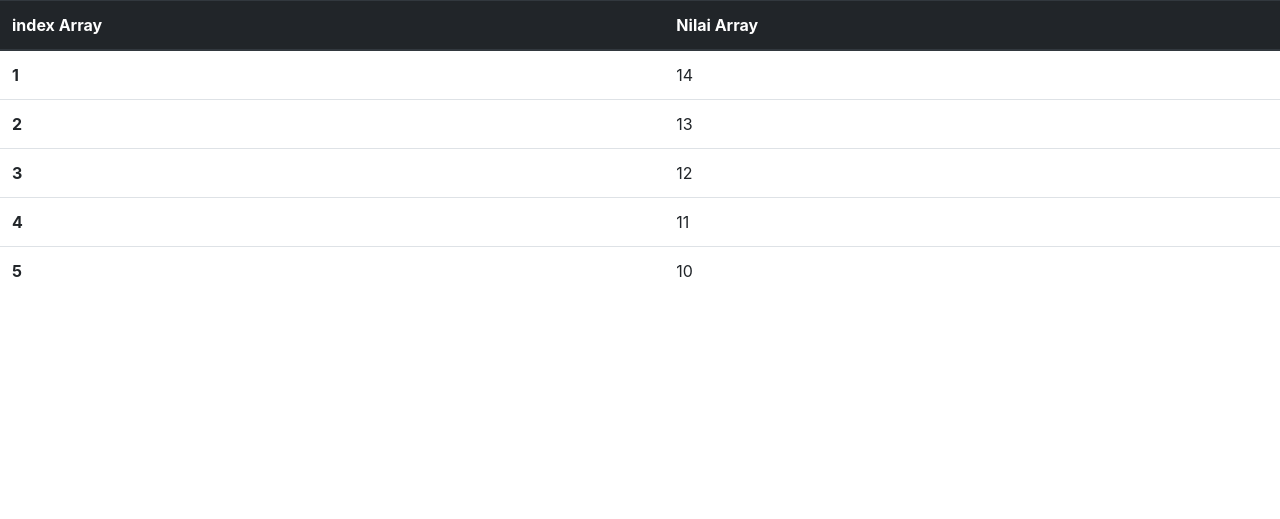
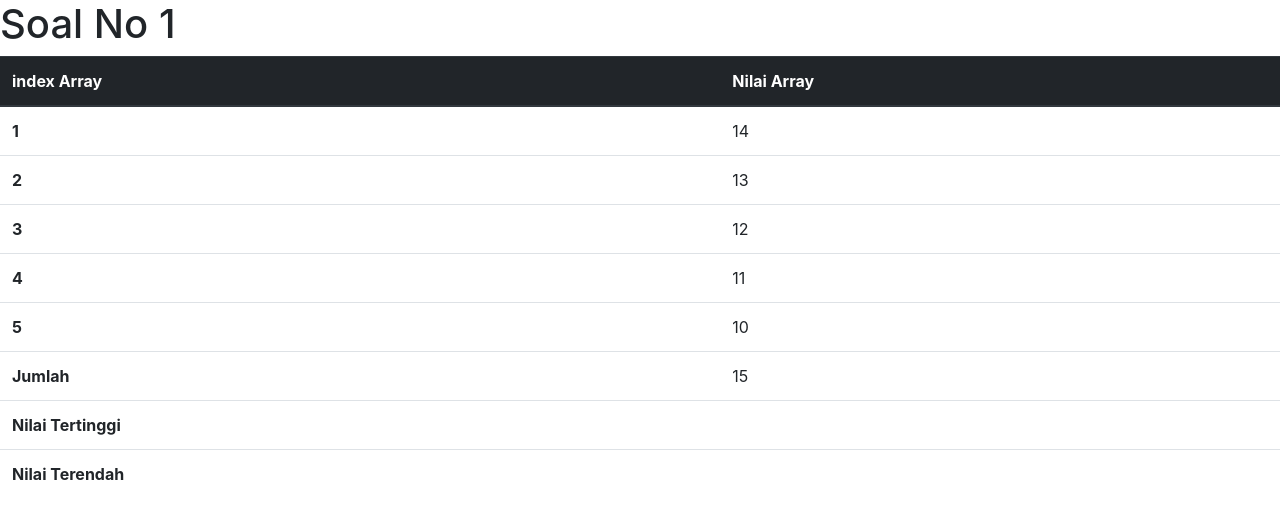
Before and after one commit to khilmi-aminudin/khilmi-DW13-3, a PHP site: page / in a window 1280 px wide. Shown: the top 519 px of the page. Run offline with PHP 8.4, Linux system fonts and the light colour scheme; data that the repository does not hold is empty; some libraries are stand-ins or nearby versions.

Commit message:
memodifikasi tabel

```diff
--- a/No Soal 1/index.php
+++ b/No Soal 1/index.php
@@ -22,7 +22,7 @@
     <link rel="stylesheet" href="https://maxcdn.bootstrapcdn.com/bootstrap/4.0.0/css/bootstrap.min.css" integrity="sha384-Gn5384xqQ1aoWXA+058RXPxPg6fy4IWvTNh0E263XmFcJlSAwiGgFAW/dAiS6JXm" crossorigin="anonymous">
 </head>
 <body>
-
+<h1>Soal No 1</h1>
 <table class="table">
   <thead class="thead-dark">
     <tr>
@@ -52,6 +52,20 @@
       <td><?= $arr_5 ?></td>
     </tr>
     </tbody>
+    <tfoot>
+        <tr>
+            <th scope="row">Jumlah</th>
+            <td><?= $hasil ?></td>
+        </tr>
+        <tr>
+            <th scope="row">Nilai Tertinggi</th>
+            <td><?= $max ?></td>
+        </tr>
+        <tr>
+            <th scope="row">Nilai Terendah</th>
+            <td><?= $min ?></td>
+        </tr>
+    </tfoot>
 </table>
 
     <script src="https://code.jquery.com/jquery-3.2.1.slim.min.js" integrity="sha384-KJ3o2DKtIkvYIK3UENzmM7KCkRr/rE9/Qpg6aAZGJwFDMVNA/GpGFF93hXpG5KkN" crossorigin="anonymous"></script>
```
